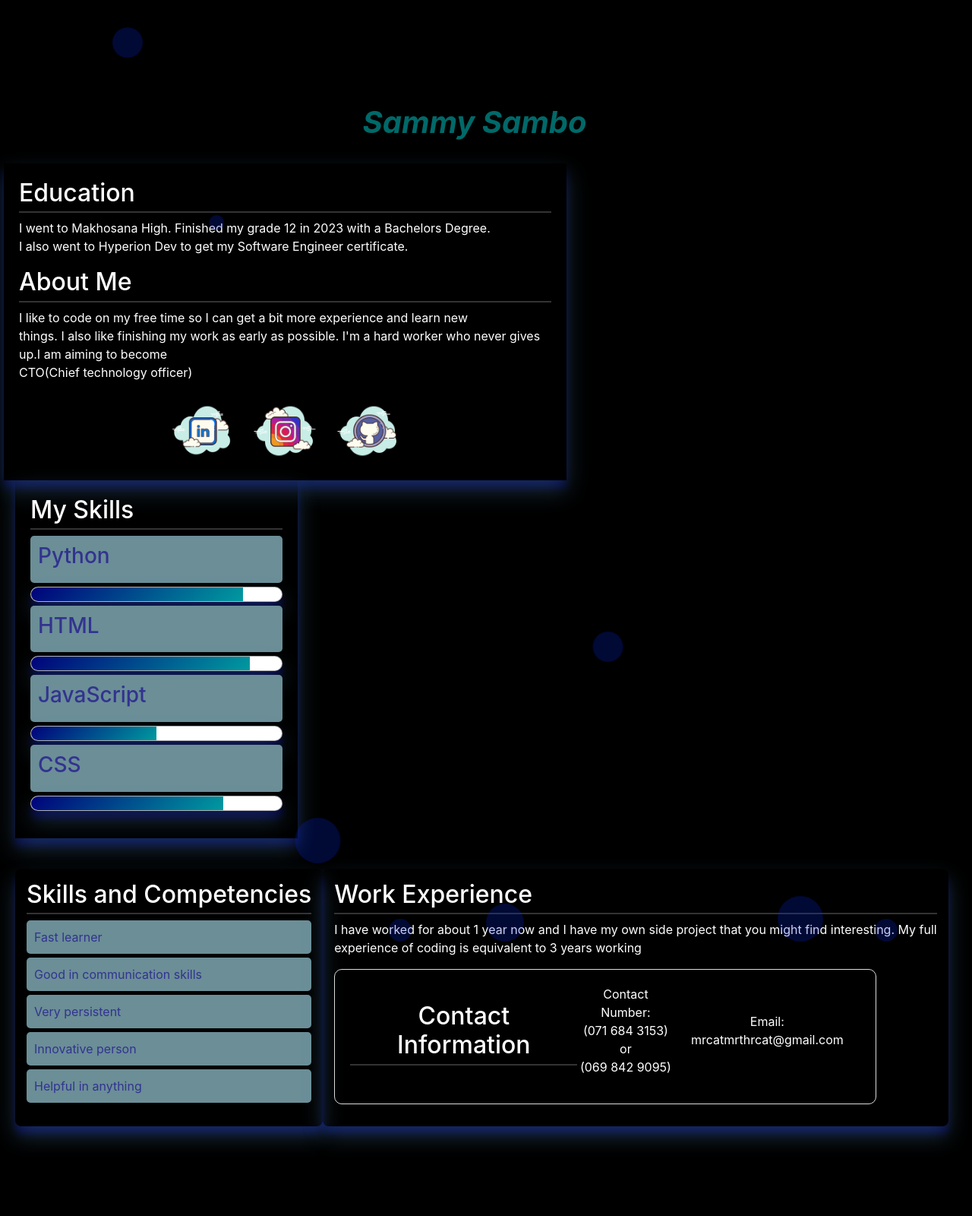
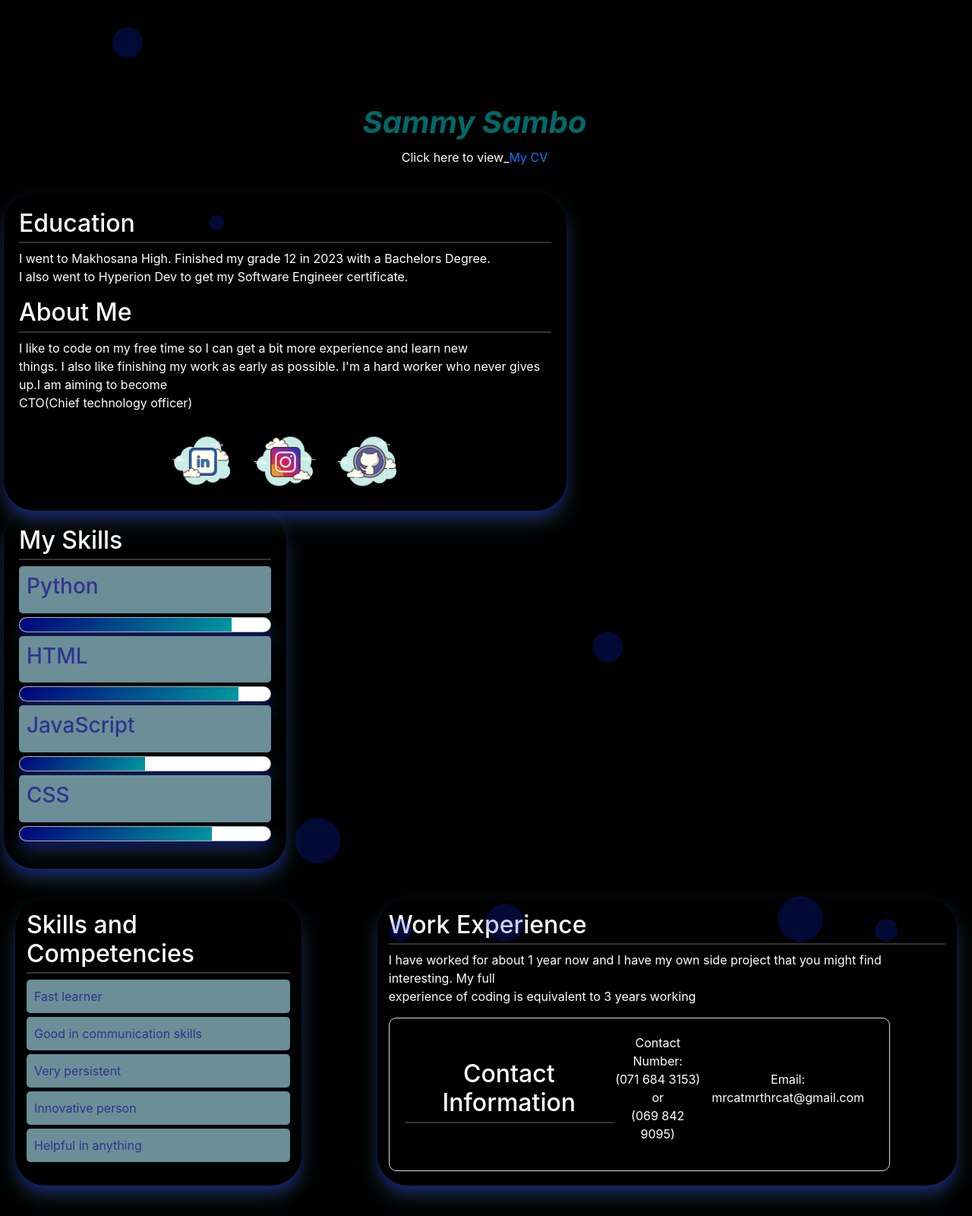
Before and after one commit to Sammy-astro/My-CV, a plain HTML site: page index.html in a window 1280 px wide. Shown: the part 211-1811 px from the top of the page at 76% size. Before the commit the page ends 1733 px from the top, so only its background shows below. Drawn offline with nearby package versions, Linux system fonts and the light colour scheme.

Commit message:
The Start

```diff
--- a/index.html
+++ b/index.html
@@ -9,6 +9,7 @@
       href="https://maxcdn.bootstrapcdn.com/bootstrap/4.5.2/css/bootstrap.min.css"
       rel="stylesheet"
     />
+    <meta name="viewport" content="width=device-width, initial-scale=1.0" />
   </head>
   <body id="body">
     <!-- Container for animated bubbles -->
@@ -44,6 +45,15 @@
         <div class="col-md-12 text-right">
           <header id="head" class="my-4"></header>
           <h1 id="name">Sammy Sambo</h1>
+          <div id="text">
+            <p>Click here to view_</p>
+            <a
+              href="https://docs.google.com/document/d/1H_BafwQXM6q1eZcdcs5HSYdNRDZpSfsIP-QBR8yuOaE/edit?usp=sharing"
+              target="_blank"
+            >
+              My CV
+            </a>
+          </div>
         </div>
       </div>
     </div>
--- a/style.css
+++ b/style.css
@@ -26,6 +26,7 @@ body {
   width: 100%;
   box-sizing: border-box;
   padding: 20px;
+  border-radius: 40px;
 }
 
 .row {
@@ -38,16 +39,18 @@ body {
   height: fit-content;
   width: 80%;
   padding: 20px;
+  border-radius: 40px;
   box-sizing: border-box;
   color: rgb(255, 255, 255);
   box-shadow: 0 14px 28px rgba(106, 196, 255, 0.233),
     0 10px 10px rgba(2, 7, 255, 0.22);
 }
 #lang {
-  margin-left: 15px;
+  margin-left: 0px;
   width: 30%;
   height: fit-content;
   padding: 20px;
+  border-radius: 40px;
   box-sizing: border-box;
   color: rgb(255, 255, 255);
   box-shadow: 0 14px 28px rgba(106, 196, 255, 0.233),
@@ -61,20 +64,12 @@ header {
   height: 300px;
   position: relative;
   border-radius: 8px;
+  margin-left: 25px;
 }
 
 header img {
   display: block;
-  margin: 0 auto 10px auto;
-}
-
-header h1 {
-  margin: 10px 0;
-  font-size: 2.5em;
-}
-
-header p {
-  margin: 5px 0;
+  margin: 10px auto 10px auto;
 }
 
 #about {
@@ -88,8 +83,9 @@ header p {
 
 #work {
   padding: 15px;
-  border-radius: 8px;
+  border-radius: 40px;
   margin-bottom: 20px;
+  margin-left: 100px;
   color: rgb(255, 255, 255);
   box-shadow: 0 14px 28px rgba(106, 196, 255, 0.233),
     0 10px 10px rgba(2, 7, 255, 0.22);
@@ -97,7 +93,7 @@ header p {
 
 #list1 {
   padding: 15px;
-  border-radius: 8px;
+  border-radius: 40px;
   margin-bottom: 20px;
   color: rgb(255, 255, 255);
   box-shadow: 0 14px 28px rgba(106, 196, 255, 0.233),
@@ -349,3 +345,24 @@ img {
 img:hover {
   transform: scale(1.3);
 }
+
+#text {
+  display: flex;
+  justify-content: center;
+  align-content: center;
+
+  color: #ffffff;
+  width: 100%;
+}
+
+@media (max-width: 768px) {
+  .container {
+    flex-direction: column;
+  }
+}
+
+@media (max-width: 480px) {
+  .section {
+    padding: 5px;
+  }
+}
```
